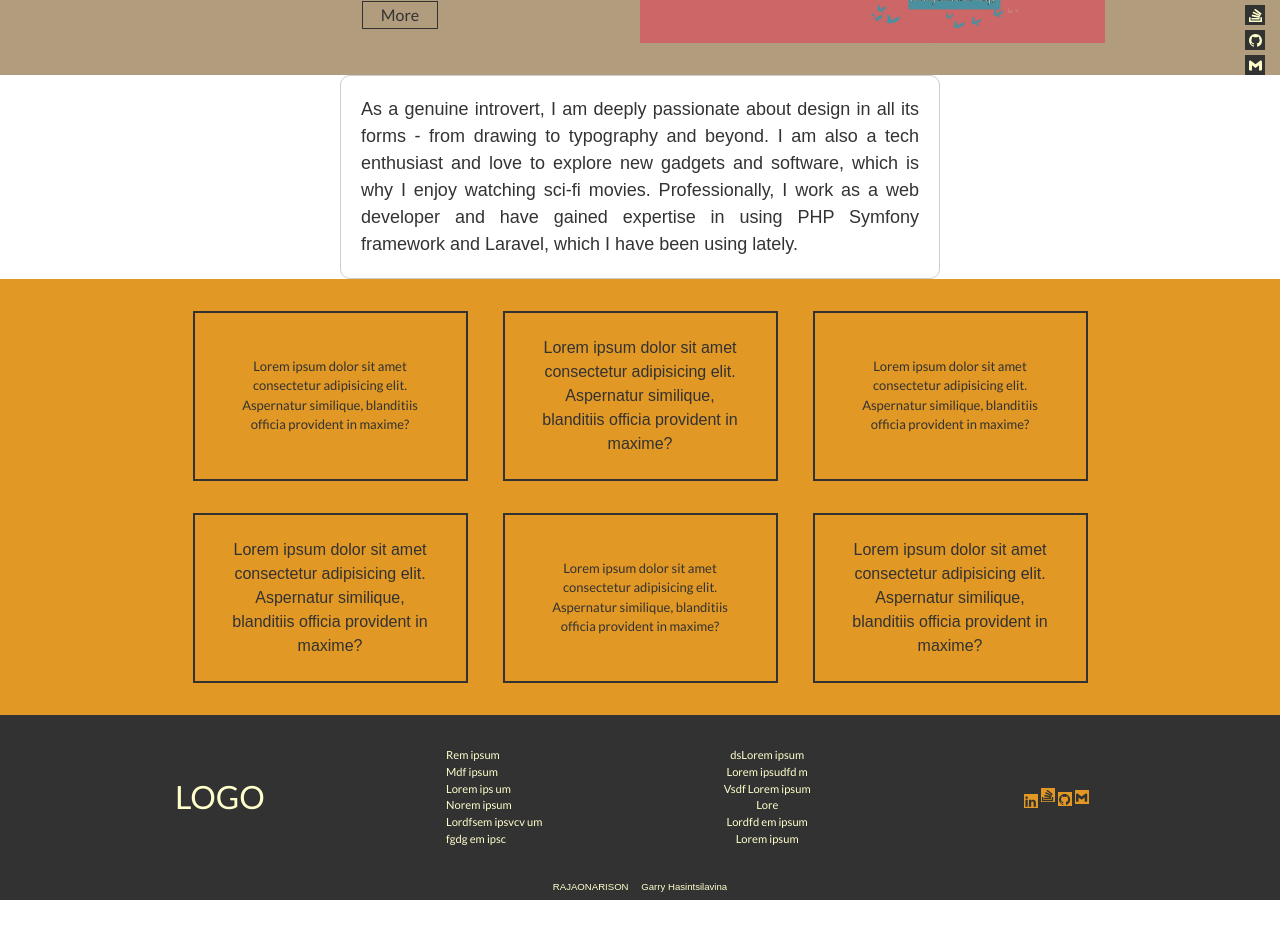
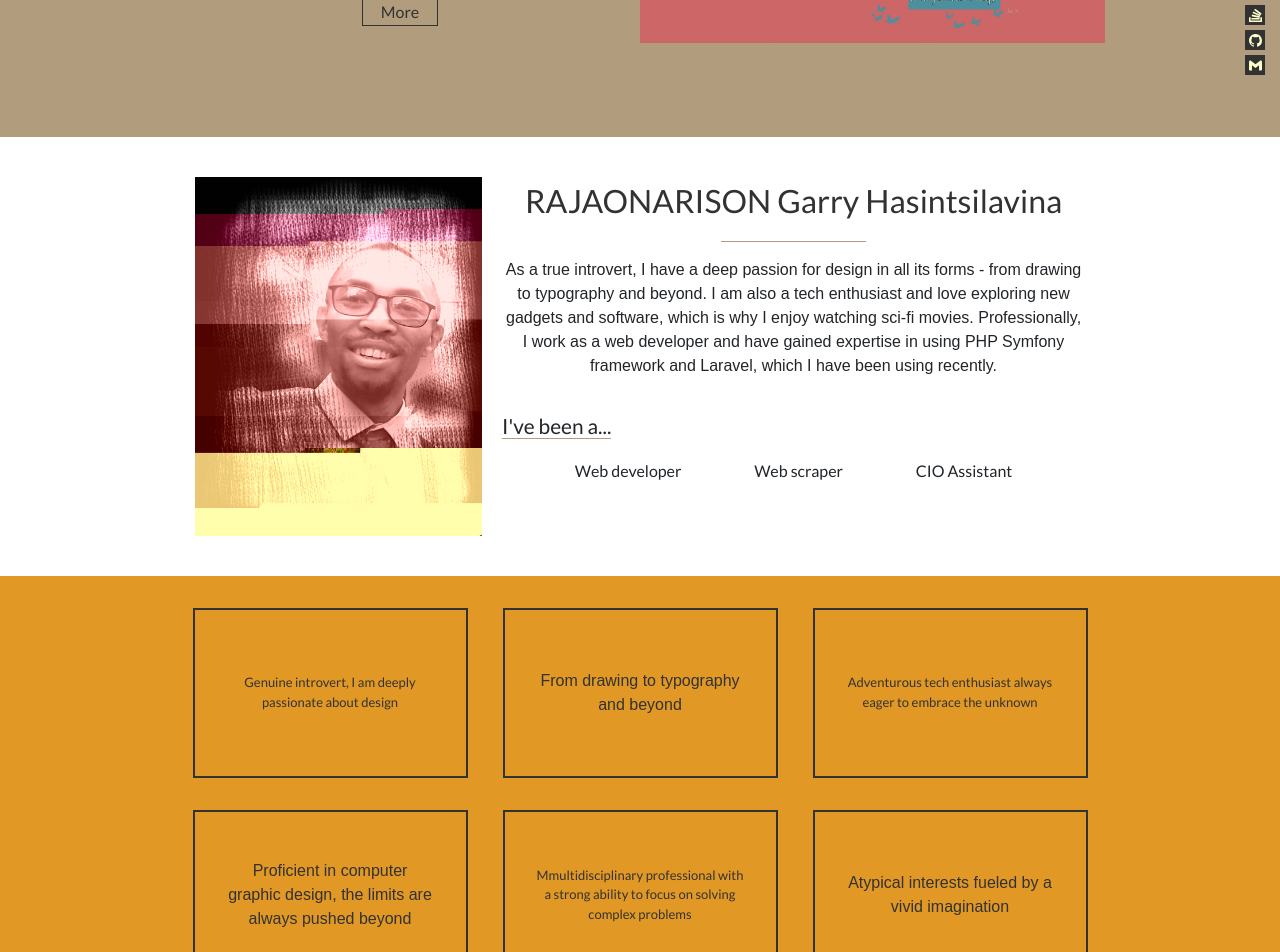
Before and after one commit to Antsamotady/ResumePortfolio, a React (Create React App) app: page /about in a window 1280 px wide. Shown: the part 380-1332 px from the top of the page. Before the commit the page ends 1280 px from the top, so only its background shows below. Built offline with nearby package versions, Linux system fonts and the light colour scheme; a web font is replaced by a local one.

Commit message:
Completed review and testing of all content and functionality. No issues yet.

```diff
--- a/src/Components/Footer.js
+++ b/src/Components/Footer.js
@@ -8,26 +8,31 @@ import { SiGmail } from 'react-icons/si';
 import '../Stylesheets/footer.css';
 
 function Footer() {
+  const now = new Date();
+  const month = now.toLocaleString('default', { month: 'long' });
+  const year = now.getFullYear();
+
   return (
     <div className="footer">
       <div className="app-container">
         <div className="footer-body">
           <div className="footer-logo">LOGO</div>
           <div className="line-column">
-            <span>Rem ipsum</span>
-            <span>Mdf  ipsum</span>
-            <span>Lorem ips um</span>
-            <span>Norem ipsum</span>
-            <span>Lordfsem ipsvcv um</span>
-            <span>fgdg  em ipsc</span>
+            <span>Introvert</span>
+            <span>Design</span>
+            <span>Tech enthusiast</span>
+            <span>Creative</span>
+            <span>IT roles</span>
+            <span>Client-focused</span>
           </div>
           <div className="line-column to-center">
-            <span>dsLorem ipsum</span>
-            <span>Lorem ipsudfd m</span>
-            <span>Vsdf Lorem ipsum</span>
-            <span>Lore</span>
-            <span>Lordfd em ipsum</span>
-            <span>Lorem ipsum</span>
+            <span>Web development</span>
+            <span>PHP</span>
+            <span>Symfony framework</span>
+            <span>Laravel</span>
+            <span>Reactjs</span>
+            <span>Linux</span>
+            <span>Bash scripting</span>
           </div>
           <div className="horizontal-links">
             <ul>
@@ -42,7 +47,7 @@ function Footer() {
           <div className="dedicace"></div>
           <div className="author-part">
             <span className="anarana">RAJAONARISON</span>
-            <span className="fanampinanarana">Garry Hasintsilavina</span>
+            <span className="fanampinanarana">Garry Hasintsilavina -- {month} {year}</span>
           </div>
         </div>
       </div>
--- a/src/Components/Header.js
+++ b/src/Components/Header.js
@@ -20,14 +20,14 @@ function Header() {
         <div className="header-body">
           <div className="left-side">
             <div className="left-side-container">
-              <h1>Lorem Ipsum</h1>
+              <h1>Portfolio</h1>
               <div className="underlining"></div>
-              <p>Lorem ipsum dolor sit amet. Lorem ipsum dolor sit amet consectetur adipisicing elit. Consectetur, veritatis. Lorem ipsum dolor sit amet, consectetur adipisicing elit. Dicta labore iusto illum voluptate quis omnis opti</p>
-              <button>More</button>
+              <p>Introverted Web Developer and Tech Enthusiast with a Passion for Design</p>
+              <button><a href="https://test-tsl-portfolio.netlify.app/">More</a></button>
             </div>
           </div>
           <div className="right-side">
-            <div className="right-side-container">
+            <div className="right-side-container carousel-wrapper">
               <Carousel indicators={false}>
                 <Carousel.Item>
                   <img src={img1} alt="img1" />
--- a/src/Components/Middle.js
+++ b/src/Components/Middle.js
@@ -51,12 +51,12 @@ function Middle() {
       </div>
         <div className="app-container">
           <div className="middle-info-box">
-            <div className="info-box-item">Lorem ipsum dolor sit amet consectetur adipisicing elit. Aspernatur similique, blanditiis officia provident in maxime?</div>
-            <div className="info-box-item">Lorem ipsum dolor sit amet consectetur adipisicing elit. Aspernatur similique, blanditiis officia provident in maxime?</div>
-            <div className="info-box-item">Lorem ipsum dolor sit amet consectetur adipisicing elit. Aspernatur similique, blanditiis officia provident in maxime?</div>
-            <div className="info-box-item">Lorem ipsum dolor sit amet consectetur adipisicing elit. Aspernatur similique, blanditiis officia provident in maxime?</div>
-            <div className="info-box-item">Lorem ipsum dolor sit amet consectetur adipisicing elit. Aspernatur similique, blanditiis officia provident in maxime?</div>
-            <div className="info-box-item">Lorem ipsum dolor sit amet consectetur adipisicing elit. Aspernatur similique, blanditiis officia provident in maxime?</div>
+            <div className="info-box-item">Genuine introvert, I am deeply passionate about design</div>
+            <div className="info-box-item">From drawing to typography and beyond</div>
+            <div className="info-box-item">Adventurous tech enthusiast always eager to embrace the unknown</div>
+            <div className="info-box-item">Proficient in computer graphic design, the limits are always pushed beyond</div>
+            <div className="info-box-item">Mmultidisciplinary professional with a strong ability to focus on solving complex problems</div>
+            <div className="info-box-item">Atypical interests fueled by a vivid imagination</div>
         </div>
       </div>
     </div>
--- a/src/Components/Pages/About.js
+++ b/src/Components/Pages/About.js
@@ -1,20 +1,36 @@
 import React from 'react';
 
 import '../../Stylesheets/about.css'
+import profile from '../../Images/glitch_1.png';
 
 function About() {
   return (
     <div className="app-container">
-      <p className="about-me">
-      As a genuine introvert, I am deeply passionate about design in all its forms - from drawing to typography and beyond.
-
-I am also a tech enthusiast and love to explore new gadgets and software, which is why I enjoy watching sci-fi movies.
-
-Professionally, I work as a web developer and have gained expertise in using PHP Symfony framework and Laravel, which I have been using lately.
-</p>
+      <div className="about-me">
+        <div className="image-container">
+          <img src={profile} alt="" />
+        </div>
+          <div className="text-container">
+            <div className="upper-text">
+              <p className="my-name">RAJAONARISON Garry Hasintsilavina</p>
+              <p className="name-underlining"></p>
+              <p className="parag">
+                As a true introvert, I have a deep passion for design in all its forms - from drawing to typography and beyond. I am also a tech enthusiast and love exploring new gadgets and software, which is why I enjoy watching sci-fi movies. Professionally, I work as a web developer and have gained expertise in using PHP Symfony framework and Laravel, which I have been using recently.
+              </p>
+            </div>
+            <div className="bottom-text">
+              <span>I've been a...</span>
+              <div className="small-titles">
+                <p>Web developer</p>
+                <p>Web scraper</p>
+                <p>CIO Assistant</p>
+              </div>
+            </div>
+        </div>
+      </div>
 
     </div>
   )
 }
 
-export default About
+export default About;
--- a/src/Components/Pages/Capabilities.js
+++ b/src/Components/Pages/Capabilities.js
@@ -3,35 +3,42 @@ import "../../Stylesheets/capabilities.css";
 
 function Capabilities() {
   return (
-    <div className="capabilities-container">
-      <h2>Capabilities</h2>
-      <h3>Technical Skills</h3>
-      <ul>
-        <li>Proficient in Java and Python programming languages</li>
-        <li>Experience with front-end web development using HTML, CSS, and JavaScript</li>
-        <li>Experience with back-end web development using Node.js and MongoDB</li>
-        <li>Experience with data analysis using Python libraries such as NumPy and Pandas</li>
-        <li>Experience with machine learning algorithms and frameworks such as TensorFlow and Scikit-learn</li>
-      </ul>
+    <div className="app-container">
+      <div className="capabilities-container">
+        <div className="job-position">
+          <h2>Web Development</h2>
+          <div className="tasks">
+            <div className="task">
+              <h3>Laravel</h3>
+              <p>Login; Form validation; Password resetting; Listing; Live search; Navigation menu; Dynamic DB update via AJAX...</p>
+            </div>
+            <div className="task">
+              <h3>Symfony</h3>
+              <p>Docker containerization; Debugging and Troubleshooting; Application security with login rate limiting and URL obfuscation; Deployment; Remotely managing app through APIs...</p>
+            </div>
+          </div>
+        </div>
 
-      <h3>Professional Experience</h3>
-      <h4>Software Engineer - Acme Corporation</h4>
-      <p>September 2021 - Present</p>
-      <ul>
-        <li>Developed and maintained web applications using Java and Spring Framework</li>
-        <li>Designed and implemented REST APIs for various projects</li>
-        <li>Collaborated with cross-functional teams to deliver high-quality software products</li>
-        <li>Identified and fixed software defects to improve product quality</li>
-      </ul>
+        <div className="job-position">
+          <h2>Linux Programming</h2>
+          <div className="tasks">
+            <div className="task">
+              <h3>Bash programming</h3>
+              <p>Creating a script to automate page downloads; Cron automation; Web page parsing and data extraction; Database table optimization and data purification; Data integrity checks...</p>
+            </div>
+          </div>
+        </div>
 
-      <h4>Data Analyst - XYZ Corporation</h4>
-      <p>June 2020 - August 2021</p>
-      <ul>
-        <li>Analyzed large datasets using Python libraries such as Pandas and NumPy</li>
-        <li>Developed and maintained ETL pipelines using Python and SQL</li>
-        <li>Created interactive data visualizations using Python libraries such as Matplotlib and Seaborn</li>
-        <li>Collaborated with cross-functional teams to provide insights and recommendations based on data analysis</li>
-      </ul>
+        <div className="job-position">
+          <h2>CIO Assistant</h2>
+          <div className="tasks">
+            <div className="task">
+              <h3>System and Network Engineering</h3>
+              <p>Operating system installation; Structured network cabling; Firewall rule-based filtering of network connections...</p>
+            </div>
+          </div>
+        </div>
+      </div>
     </div>
   );
 }
--- a/src/Stylesheets/about.css
+++ b/src/Stylesheets/about.css
@@ -1,12 +1,73 @@
 .about-me {
-  font-family: Arial, sans-serif;
-  font-size: 18px;
-  line-height: 1.5;
-  color: #333;
-  text-align: justify;
-  max-width: 600px;
-  margin: 0 auto;
-  padding: 20px;
-  border: 1px solid #ccc;
-  border-radius: 10px;
+  display: flex;
+  flex-direction: row;
+  padding: 40px 20px;
 }
+
+.image-container {
+  flex-basis: 33%;
+  display: flex;
+  justify-content: center;
+  align-items: center;
+  overflow: hidden;
+}
+
+.image-container img {
+  max-width: 100%;
+  height: auto;
+  object-fit: cover;
+}
+
+.text-container {
+  flex-basis: 67%;
+  margin-left: 20px;
+  font-family: var(--font-family-handwriting);
+
+  display: flex;
+  flex-direction: column;
+}
+.upper-text {
+  margin-bottom: 2rem;
+
+  display: flex;
+  flex-direction: column;
+  justify-content: center;
+  align-items: center;
+}
+.my-name {
+  font-family: var(--font-family-fox_trot);
+  font-size: 2rem;
+  color: var(--color-bg-footer);
+}
+.name-underlining {
+    width: 25%;
+    border-bottom: 1px solid var(--color-bg-header);
+    margin-left: auto;
+    margin-right: auto;
+}
+.parag {
+  text-align: center;
+}
+.bottom-text > span {
+  font-family: var(--font-family-fox_trot);
+  font-size: 1.3rem;
+  border-bottom: 1px solid var(--color-bg-header);
+}
+.small-titles {
+  font-family: var(--font-family-fox_trot);
+  margin-top: 1.1rem;
+
+  display: flex;
+  justify-content: space-evenly;
+}
+
+@media screen and (max-width:450px) {
+  .about-me {
+    padding: 20px 40px;
+
+    display: block;
+  }
+  .text-container {
+    margin: 1.2rem auto;
+  }
+}
--- a/src/Stylesheets/capabilities.css
+++ b/src/Stylesheets/capabilities.css
@@ -1,37 +1,36 @@
 .capabilities-container {
-  max-width: 800px;
-  margin: 0 auto;
+  display: flex;
+  flex-wrap: wrap;
+  justify-content: space-between;
+  padding: 20px;
 }
 
-h2 {
-  font-size: 2.5rem;
-  margin-bottom: 1.5rem;
+.job-position {
+  margin-bottom: 20px;
 }
 
-h3 {
-  font-size: 1.5rem;
-  margin-top: 2rem;
-  margin-bottom: 1rem;
+.job-position h2 {
+  font-size: 2rem;
+  color: var(--color-bg-footer);
+  margin-bottom: 10px;
+}
+.tasks {
+  display: flex;
+  flex-direction: column;
 }
 
-h4 {
-  font-size: 1.2rem;
-  margin-top: 1.5rem;
-  margin-bottom: 0.5rem;
+.task {
+  margin-bottom: 10px;
 }
 
-p {
-  font-size: 1rem;
-  margin-bottom: 1rem;
+.task h3 {
+  font-family: var(--font-family-fox_trot);
+  font-size: 1.1rem;
+  border-bottom: 1px solid var(--color-bg-header);
+  margin-bottom: 5px;
 }
 
-ul {
-  list-style-type: disc;
-  margin-left: 2rem;
-  margin-bottom: 1.5rem;
+.task p {
+  font-family: var(--font-family-handwriting);
+  font-size: 1rem;
 }
-
-li {
-  font-size: 1rem;
-  margin-bottom: 0.5rem;
-}
--- a/src/Stylesheets/contact.css
+++ b/src/Stylesheets/contact.css
@@ -41,3 +41,8 @@
 .contact-container .icon {
   margin-right: 10px;
 }
+
+p > span {
+  font-family: var(--font-family-fox_trot);
+  color: var(--color-bg-footer);
+}
--- a/src/Stylesheets/header.css
+++ b/src/Stylesheets/header.css
@@ -51,7 +51,8 @@ a, a:visited {
 .left-side-container p {
     padding-top: 20px;
     font-family: var(--font-family-handwriting);
-    font-size: calc(0.2rem + 0.8vw);
+    font-size: calc(0.4rem + 0.8vw);
+    font-weight: 600;
     padding-bottom: 10px;
 }
 .right-side {
@@ -65,8 +66,10 @@ a, a:visited {
     width: 100%;
     height: auto;
 }
+.left-side-container button a {
+    color: var(--color-bg-footer);
+}
 .left-side-container button {
-    color: var(--color-bg-footer);
     font-family: var(--font-family-fox_trot);
     background-color: rgba(0, 0, 0, 0);
     border: 1px solid var(--color-bg-footer);
@@ -75,6 +78,9 @@ a, a:visited {
 }
 .left-side-container button:hover {
     background-color: var(--color-lightyellow);
+}
+.carousel-wrapper {
+    height: 372px;
 }
 
 
@@ -112,6 +118,9 @@ a, a:visited {
         margin-left: auto;
         margin-right: auto;
     }
+    .carousel-wrapper {
+        height: 290px;
+    }
 }
 @media screen and (min-width: 1500px){
     .left-side-container h1 {
@@ -121,6 +130,6 @@ a, a:visited {
 
 @media screen and (min-width: 1040px) {
     .left-side-container p {
-        font-size: 0.7rem;
+        font-size: 0.9rem;
     }
 }
--- a/src/Stylesheets/navbar.css
+++ b/src/Stylesheets/navbar.css
@@ -23,7 +23,7 @@ a, a:visited {
     font-size: 0.8rem;
 }
 .menu-links span {
-    color: var(--color-lightyellow);
+    color: var(--color-bg-footer);
     padding: 2rem;
     padding-right: 0px;
 }
```
Also changed, not shown: src/Images/glitch_1.png (added).
